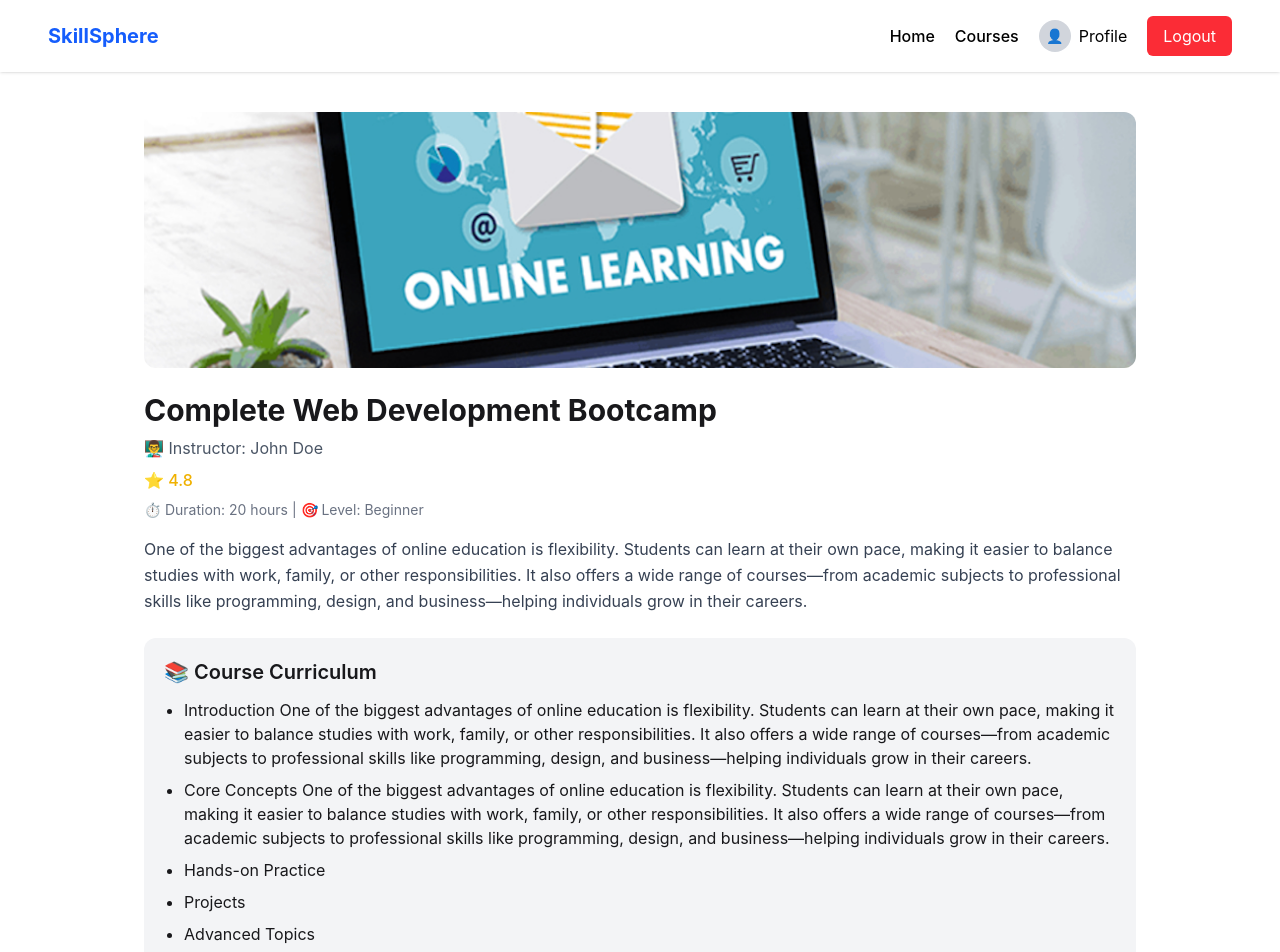
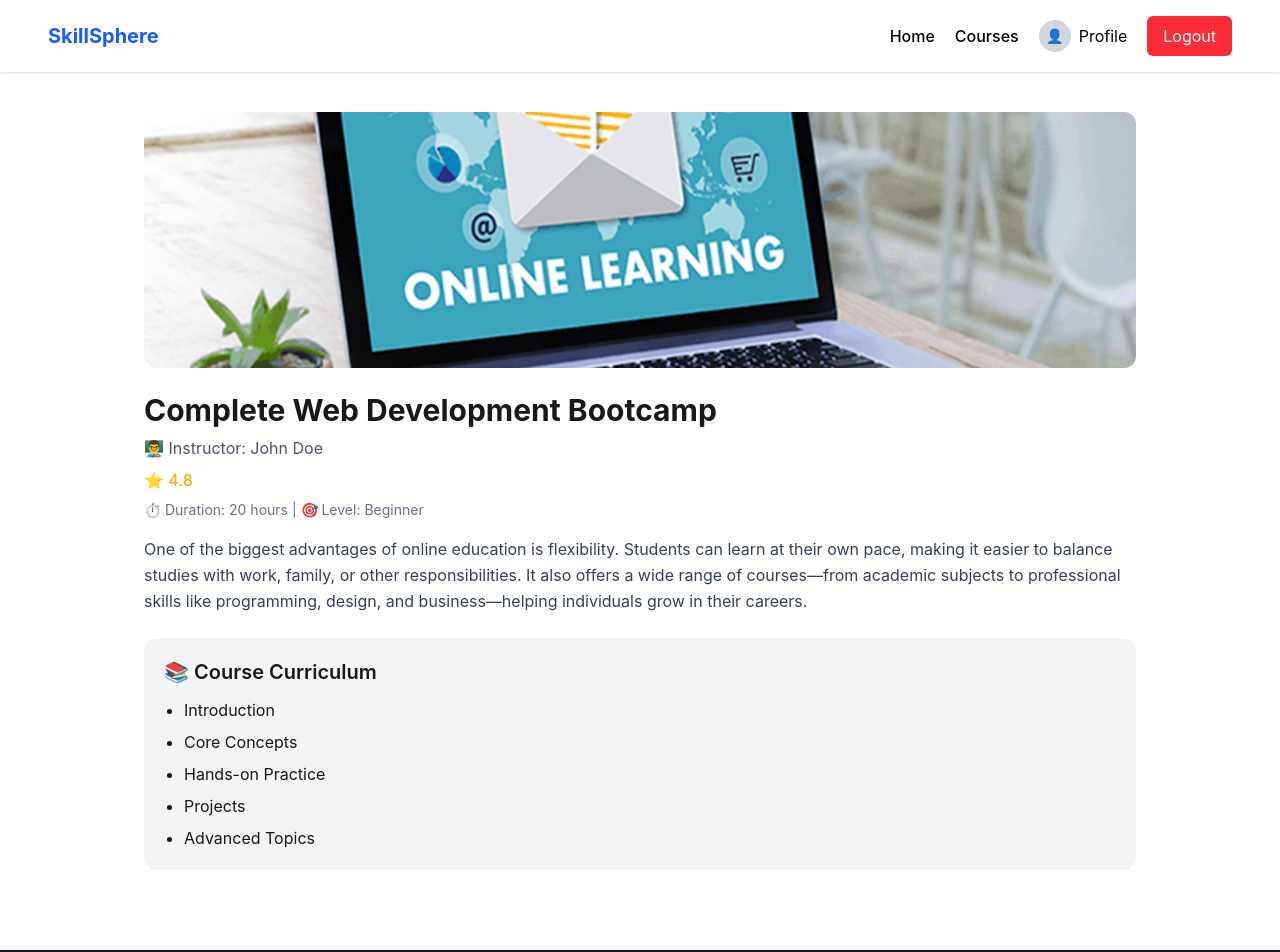
Before and after one commit to nusratch/online-learning-platform, a Next.js app: page /courses/1 in a window 1280 px wide. Shown: the top 952 px of the page. Built offline with nearby package versions, Linux system fonts and the light colour scheme; sample sign-in values are in the browser's storage.

Commit message:
solved api issue

```diff
--- a/src/app/courses/[id]/page.js
+++ b/src/app/courses/[id]/page.js
@@ -7,36 +7,47 @@ import courses from "../../data/courses";
 export default function CourseDetails() {
   const router = useRouter();
   const params = useParams();
+
   const [course, setCourse] = useState(null);
+  const [user, setUser] = useState(null);
+  const [loading, setLoading] = useState(true);
 
   useEffect(() => {
     if (!params?.id) return;
 
     const storedUser = localStorage.getItem("user");
 
-    if (!storedUser) {
-      router.replace(`/register?from=/courses/${params.id}`);
-      return;
+    if (storedUser) {
+      setUser(JSON.parse(storedUser));
     }
 
     const id = Number(params.id);
     const foundCourse = courses.find((c) => c.id === id);
 
-    if (!foundCourse) {
+    if (foundCourse) {
+      setCourse(foundCourse);
+    } else {
       router.replace("/courses");
-      return;
     }
 
-    setCourse(foundCourse);
+    setLoading(false);
   }, [params]);
 
-  if (!course) {
+  useEffect(() => {
+    if (!loading && !user) {
+      router.replace(`/login?from=/courses/${params.id}`);
+    }
+  }, [loading, user, router, params]);
+
+  if (loading) {
     return (
       <div className="flex justify-center items-center min-h-[70vh]">
         <p className="text-lg animate-pulse">Loading...</p>
       </div>
     );
   }
+
+  if (!course) return null;
 
   return (
     <div className="max-w-5xl mx-auto px-4 py-10">
@@ -70,12 +81,8 @@ export default function CourseDetails() {
         </h2>
 
         <ul className="list-disc ml-5 space-y-2">
-          <li>Introduction
-            One of the biggest advantages of online education is flexibility. Students can learn at their own pace, making it easier to balance studies with work, family, or other responsibilities. It also offers a wide range of courses—from academic subjects to professional skills like programming, design, and business—helping individuals grow in their careers.
-          </li>
-          <li>Core Concepts
-            One of the biggest advantages of online education is flexibility. Students can learn at their own pace, making it easier to balance studies with work, family, or other responsibilities. It also offers a wide range of courses—from academic subjects to professional skills like programming, design, and business—helping individuals grow in their careers.
-          </li>
+          <li>Introduction</li>
+          <li>Core Concepts</li>
           <li>Hands-on Practice</li>
           <li>Projects</li>
           <li>Advanced Topics</li>
```
